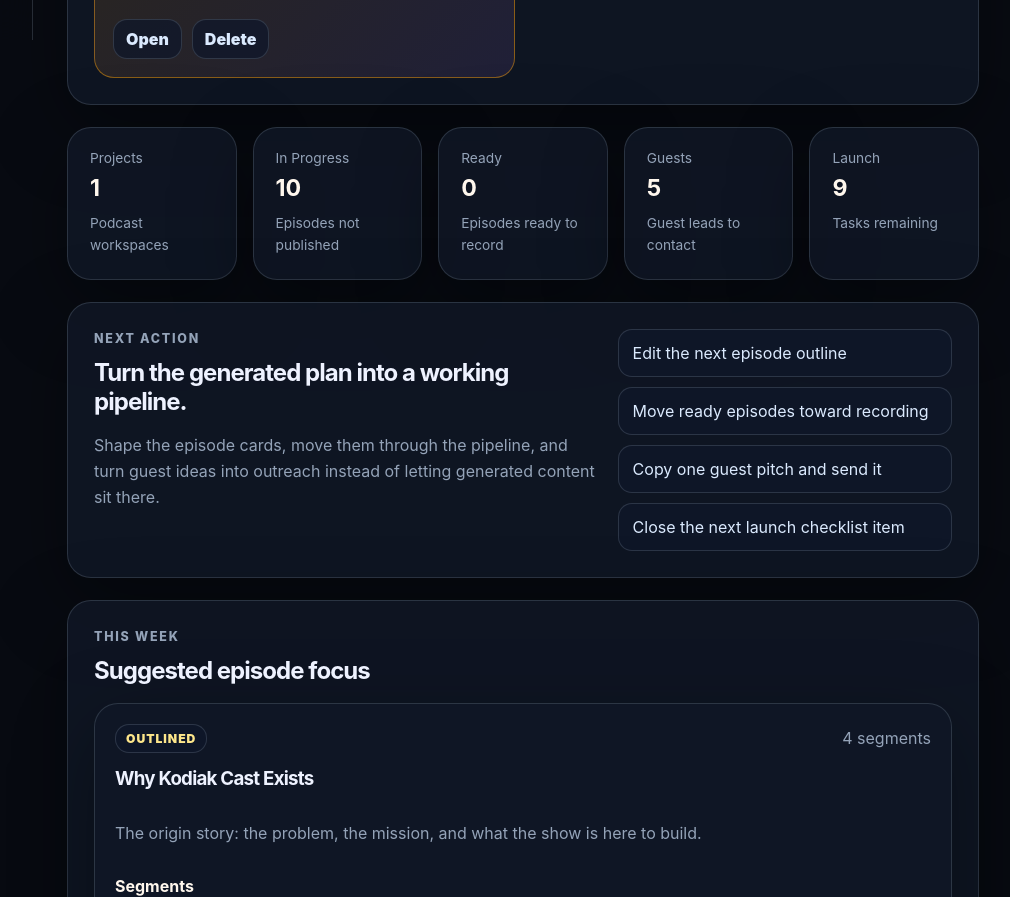
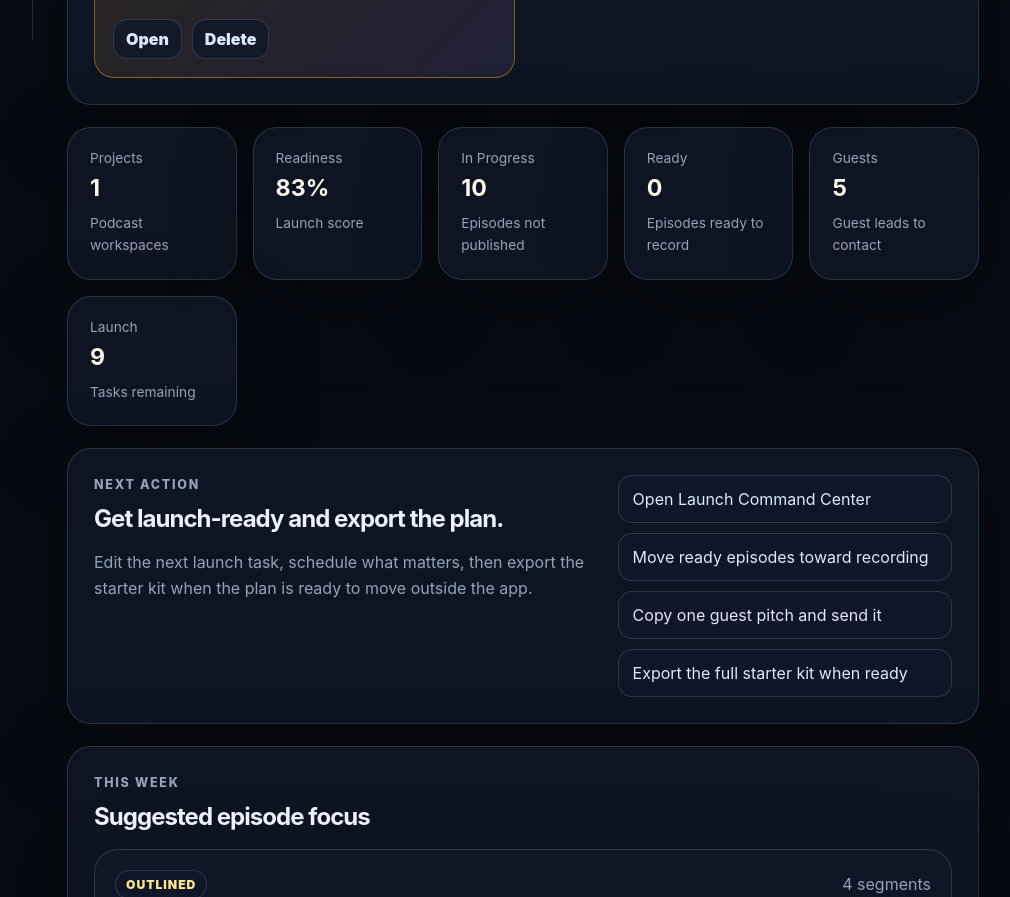
Before and after one commit to PapaKodiak92/kodiak-cast, a React (Vite) app: page / in a window 1280 px wide. Shown: the part 760-1657 px from the top of the page, without its empty margins (267-1277 px from the left). Built offline with nearby package versions, Linux system fonts and the light colour scheme.

Commit message:
Add export and launch command center workflow

```diff
--- a/src/App.tsx
+++ b/src/App.tsx
@@ -8,6 +8,7 @@ import {
 } from './components/EditableBlueprint';
 import { EpisodeCard } from './components/EpisodeCard';
 import { GuestCard } from './components/GuestCard';
+import { LaunchCommandCenter } from './components/LaunchCommandCenter';
 import { MetricCard } from './components/MetricCard';
 import { ProjectWizard } from './components/ProjectWizard';
 import { Sidebar } from './components/Sidebar';
@@ -32,6 +33,7 @@ import type {
 import './styles.css';
 import './blueprintEditor.css';
 import './workspace.css';
+import './launchCommand.css';
 
 type PendingConfirmation = {
   confirmLabel: string;
@@ -71,6 +73,19 @@ function normalizeEpisodeStatus(status: EpisodeStatus): EpisodeStatus {
   return status;
 }
 
+function normalizeLaunchItem(item: ChecklistItem, index = 0): ChecklistItem {
+  const status = item.status ?? (item.done ? 'done' : 'todo');
+
+  return {
+    ...item,
+    done: status === 'done',
+    status,
+    priority: item.priority ?? (index < 3 ? 'high' : 'medium'),
+    dueDate: item.dueDate ?? '',
+    notes: item.notes ?? ''
+  };
+}
+
 function cloneEpisodes(episodes: EpisodeIdea[], namespace: string) {
   return episodes.map((episode, index) => ({
     ...episode,
@@ -95,6 +110,10 @@ function buildGuestsForProject(projectId: string, inputs: PodcastInputs) {
   return cloneGuests(generateGuestLeads(inputs), projectId);
 }
 
+function buildLaunchItems(blueprint: PodcastBlueprint) {
+  return blueprint.launchChecklist.map(normalizeLaunchItem);
+}
+
 function createPodcastProject(inputs: PodcastInputs, fallbackName = 'Untitled Podcast'): PodcastProject {
   const now = new Date().toISOString();
   const id = createProjectId();
@@ -108,7 +127,7 @@ function createPodcastProject(inputs: PodcastInputs, fallbackName = 'Untitled Po
     updatedAt: now,
     inputs,
     blueprint,
-    launchItems: blueprint.launchChecklist,
+    launchItems: buildLaunchItems(blueprint),
     episodes: buildEpisodesForProject(id, blueprint),
     guests: buildGuestsForProject(id, inputs),
     starterKit: generateStarterKit(inputs, blueprint)
@@ -170,7 +189,7 @@ function formatEpisodeOutline(episode: EpisodeIdea) {
 
 function formatGuestPitch(project: PodcastProject, guest: GuestLead) {
   return [
-    `Hey [Name],`,
+    'Hey [Name],',
     '',
     `I am building ${project.name}, a podcast about ${project.inputs.niche || 'a focused topic'}.`,
     `I think your perspective around “${guest.episodeAngle || 'this angle'}” would give listeners something useful and honest.`,
@@ -207,6 +226,41 @@ function makeBlankGuest(project: PodcastProject): GuestLead {
   };
 }
 
+function makeBlankLaunchTask(project: PodcastProject): ChecklistItem {
+  return {
+    id: createWorkItemId(`${project.id}-launch`),
+    label: 'New launch task',
+    done: false,
+    status: 'todo',
+    priority: 'medium',
+    dueDate: '',
+    notes: ''
+  };
+}
+
+function calculateLaunchReadiness(project: PodcastProject | null) {
+  if (!project) {
+    return 0;
+  }
+
+  const completedLaunchTasks = project.launchItems.filter((item) => item.done || item.status === 'done').length;
+  const readyEpisodes = project.episodes.filter((episode) => {
+    const status = normalizeEpisodeStatus(episode.status);
+    return status === 'ready' || status === 'recorded' || status === 'published';
+  }).length;
+
+  const checks = [
+    Boolean(project.blueprint.description && project.blueprint.listenerPromise && project.blueprint.tagline),
+    Boolean(project.starterKit.trailerScript && project.starterKit.socialLaunchPosts.length),
+    project.episodes.length >= 3,
+    readyEpisodes >= 1,
+    project.guests.length >= 1,
+    completedLaunchTasks > 0
+  ];
+
+  return Math.round((checks.filter(Boolean).length / checks.length) * 100);
+}
+
 function App() {
   const restoredWorkspace = useMemo(() => loadWorkspace(), []);
   const initialProjects = restoredWorkspace?.projects ?? [];
@@ -230,11 +284,12 @@ function App() {
   const hasProjects = projects.length > 0;
   const activeEpisodes = activeProject?.episodes ?? [];
   const activeGuests = activeProject?.guests ?? [];
-  const completedLaunchItems = activeProject?.launchItems.filter((item) => item.done).length ?? 0;
+  const completedLaunchItems = activeProject?.launchItems.filter((item) => item.done || item.status === 'done').length ?? 0;
   const launchRemaining = activeProject ? activeProject.launchItems.length - completedLaunchItems : 0;
   const episodesInProgress = activeEpisodes.filter((episode) => normalizeEpisodeStatus(episode.status) !== 'published').length;
   const episodesReadyToRecord = activeEpisodes.filter((episode) => normalizeEpisodeStatus(episode.status) === 'ready').length;
   const guestsToContact = activeGuests.filter((guest) => guest.status === 'wishlist').length;
+  const launchReadiness = calculateLaunchReadiness(activeProject);
   const formattedSaveTime = useMemo(() => formatSavedAt(lastSavedAt), [lastSavedAt]);
 
   useEffect(() => {
@@ -263,7 +318,8 @@ function App() {
           id: project.id,
           createdAt: project.createdAt,
           updatedAt: new Date().toISOString(),
-          name: nextProject.inputs.showName.trim() || nextProject.name || 'Untitled Podcast'
+          name: nextProject.inputs.showName.trim() || nextProject.name || 'Untitled Podcast',
+          launchItems: nextProject.launchItems.map(normalizeLaunchItem)
         };
       })
     );
@@ -293,7 +349,7 @@ function App() {
       return {
         ...project,
         blueprint: nextBlueprint,
-        launchItems: nextBlueprint.launchChecklist,
+        launchItems: buildLaunchItems(nextBlueprint),
         episodes: buildEpisodesForProject(project.id, nextBlueprint),
         guests: buildGuestsForProject(project.id, project.inputs),
         starterKit: nextStarterKit
@@ -350,9 +406,9 @@ function App() {
         ...project,
         blueprint: {
           ...project.blueprint,
-          launchChecklist: nextBlueprint.launchChecklist
+          launchChecklist: buildLaunchItems(nextBlueprint)
         },
-        launchItems: nextBlueprint.launchChecklist
+        launchItems: buildLaunchItems(nextBlueprint)
       };
     });
 
@@ -441,7 +497,7 @@ function App() {
     action();
   };
 
-  const handleCopyStarterKit = (label: string, value: string) => {
+  const handleCopyContent = (label: string, value: string) => {
     const runCopy = async () => {
       try {
         if (navigator.clipboard?.writeText) {
@@ -632,11 +688,40 @@ function App() {
     setSaveStatus('Guest marked contacted');
   };
 
-  const toggleLaunchItem = (id: string) => {
+  const updateLaunchTask = (taskId: string, nextTask: ChecklistItem) => {
     updateActiveProject((project) => ({
       ...project,
-      launchItems: project.launchItems.map((item) => (item.id === id ? { ...item, done: !item.done } : item))
+      launchItems: project.launchItems.map((item, index) =>
+        item.id === taskId ? normalizeLaunchItem(nextTask, index) : normalizeLaunchItem(item, index)
+      )
     }));
+    setSaveStatus('Launch task updated');
+  };
+
+  const addLaunchTask = () => {
+    updateActiveProject((project) => ({
+      ...project,
+      launchItems: [...project.launchItems, makeBlankLaunchTask(project)]
+    }));
+    setSaveStatus('Launch task added');
+  };
+
+  const deleteLaunchTask = (taskId: string) => {
+    updateActiveProject((project) => ({
+      ...project,
+      launchItems: project.launchItems.filter((item) => item.id !== taskId)
+    }));
+    setSaveStatus('Launch task deleted');
+  };
+
+  const markLaunchTaskDone = (taskId: string) => {
+    updateActiveProject((project) => ({
+      ...project,
+      launchItems: project.launchItems.map((item) =>
+        item.id === taskId ? { ...item, done: true, status: 'done' } : item
+      )
+    }));
+    setSaveStatus('Launch task marked done');
   };
 
   return (
@@ -746,6 +831,7 @@ function App() {
 
             <div className="metric-grid">
               <MetricCard label="Projects" value={String(projects.length)} note="Podcast workspaces" />
+              <MetricCard label="Readiness" value={`${launchReadiness}%`} note="Launch score" />
               <MetricCard label="In Progress" value={String(episodesInProgress)} note="Episodes not published" />
               <MetricCard label="Ready" value={String(episodesReadyToRecord)} note="Episodes ready to record" />
               <MetricCard label="Guests" value={String(guestsToContact)} note="Guest leads to contact" />
@@ -755,18 +841,18 @@ function App() {
             <section className="panel two-column-panel">
               <div>
                 <p className="eyebrow">Next Action</p>
-                <h2>{activeProject ? 'Turn the generated plan into a working pipeline.' : 'Create your first real podcast project.'}</h2>
+                <h2>{activeProject ? 'Get launch-ready and export the plan.' : 'Create your first real podcast project.'}</h2>
                 <p>
                   {activeProject
-                    ? 'Shape the episode cards, move them through the pipeline, and turn guest ideas into outreach instead of letting generated content sit there.'
+                    ? 'Edit the next launch task, schedule what matters, then export the starter kit when the plan is ready to move outside the app.'
                     : 'Start with your own podcast idea instead of a demo project. The workspace will save each show separately as you build it.'}
                 </p>
               </div>
               <div className="action-list">
-                <span>{activeProject ? 'Edit the next episode outline' : 'Create the first podcast project'}</span>
+                <span>{activeProject ? 'Open Launch Command Center' : 'Create the first podcast project'}</span>
                 <span>Move ready episodes toward recording</span>
                 <span>Copy one guest pitch and send it</span>
-                <span>Close the next launch checklist item</span>
+                <span>Export the full starter kit when ready</span>
               </div>
             </section>
 
@@ -831,7 +917,7 @@ function App() {
                 <StarterKitPanel
                   copyStatus={copyStatus}
                   onAddListItem={addStarterKitListItem}
-                  onCopy={handleCopyStarterKit}
+                  onCopy={handleCopyContent}
                   onListItemChange={updateStarterKitListItem}
                   onRemoveListItem={removeStarterKitListItem}
                   onTextChange={updateStarterKitText}
@@ -881,7 +967,7 @@ function App() {
                       episode={episode}
                       key={episode.id}
                       onChange={(nextEpisode) => updateEpisode(episode.id, nextEpisode)}
-                      onCopyOutline={() => handleCopyStarterKit('Episode outline', formatEpisodeOutline(episode))}
+                      onCopyOutline={() => handleCopyContent('Episode outline', formatEpisodeOutline(episode))}
                       onDelete={() => deleteEpisode(episode.id)}
                       onDuplicate={() => duplicateEpisode(episode)}
                       onMoveStatus={() => moveEpisodeStatus(episode)}
@@ -937,7 +1023,7 @@ function App() {
                         guest={guest}
                         key={guest.id}
                         onChange={(nextGuest) => updateGuest(guest.id, nextGuest)}
-                        onCopyPitch={() => handleCopyStarterKit('Guest pitch', formatGuestPitch(activeProject, guest))}
+                        onCopyPitch={() => handleCopyContent('Guest pitch', formatGuestPitch(activeProject, guest))}
                         onDelete={() => deleteGuest(guest.id)}
                         onMarkContacted={() => markGuestContacted(guest)}
                       />
@@ -980,27 +1066,20 @@ function App() {
           <section className="content-stack">
             {activeProject ? (
               <>
-                <section className="panel">
-                  <div className="section-heading">
-                    <p className="eyebrow">Launch Checklist</p>
-                    <h2>Keep {activeProject.name} moving.</h2>
-                    <p>Click items as they are completed. Each project saves its own progress locally in this browser.</p>
-                  </div>
-
-                  <div className="checklist">
-                    {activeProject.launchItems.map((item: ChecklistItem) => (
-                      <label key={item.id} className={item.done ? 'checked' : ''}>
-                        <input checked={item.done} onChange={() => toggleLaunchItem(item.id)} type="checkbox" />
-                        <span>{item.label}</span>
-                      </label>
-                    ))}
-                  </div>
-                </section>
+                <LaunchCommandCenter
+                  copyStatus={copyStatus}
+                  onAddTask={addLaunchTask}
+                  onCopy={handleCopyContent}
+                  onDeleteTask={deleteLaunchTask}
+                  onMarkDone={markLaunchTaskDone}
+                  onTaskChange={updateLaunchTask}
+                  project={activeProject}
+                />
 
                 <StarterKitPanel
                   copyStatus={copyStatus}
                   onAddListItem={addStarterKitListItem}
-                  onCopy={handleCopyStarterKit}
+                  onCopy={handleCopyContent}
                   onListItemChange={updateStarterKitListItem}
                   onRemoveListItem={removeStarterKitListItem}
                   onTextChange={updateStarterKitText}
```
